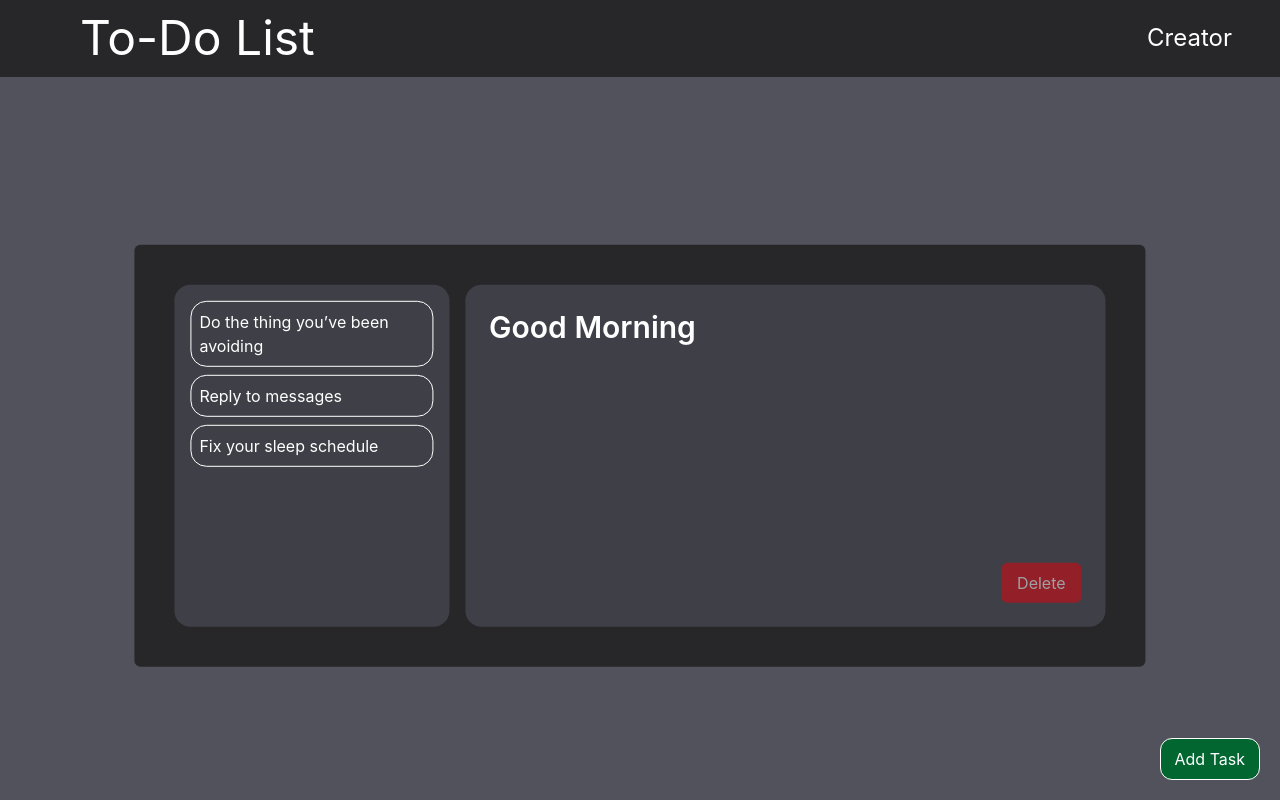
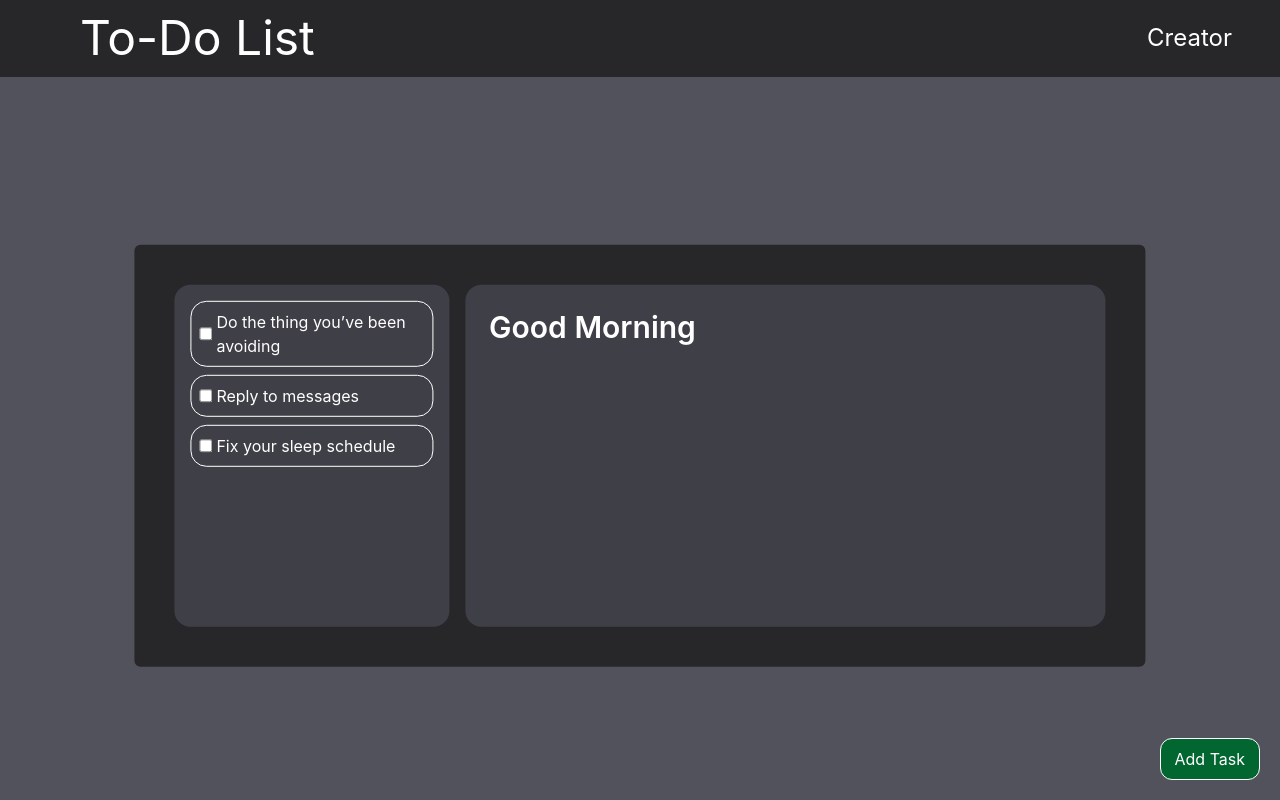
Before and after one commit to hasnain0515/to-do-, a React (Vite) app: page / in a window 1280 px wide. Built offline with nearby package versions, Linux system fonts and the light colour scheme.

Commit message:
basic functionalities complete

```diff
--- a/components/Card.jsx
+++ b/components/Card.jsx
@@ -1,8 +1,9 @@
 import React from 'react'
 
-const Card = ({title,setselected,number}) => {
+const Card = ({title,setselected,number,done}) => {
   return (
-    <div className='border p-2 rounded-2xl' onClick={() => {setselected(number)}}>
+    <div className='border p-2 rounded-2xl flex gap-1' onClick={() => {setselected(number)}}>
+        <input type="checkbox" name="" id="" />
         {title}
     </div>
   )
--- a/components/Hero.jsx
+++ b/components/Hero.jsx
@@ -19,6 +19,7 @@ const Hero = ({ taskList, setTaskList }) => {
       <div className='bg-zinc-700 h-full w-[30%] rounded-2xl flex flex-col gap-2 p-4'>
         {taskList.map((task) => (
           <Card
+            done={task.done}
             key={task.id}
             title={task.title}
             number={task.id}
@@ -39,6 +40,7 @@ const Hero = ({ taskList, setTaskList }) => {
         </div>
 
         <div className='mt-auto flex justify-end'>
+          <div className={`${selectedTask? 'flex' : 'hidden'}`}>
           <button
             onClick={deleteTask}
             disabled={selected === null}
@@ -46,6 +48,7 @@ const Hero = ({ taskList, setTaskList }) => {
           >
             Delete
           </button>
+          </div>
         </div>
 
       </div>
--- a/src/App.jsx
+++ b/src/App.jsx
@@ -8,16 +8,19 @@ const App = () => {
   const [isModelOpen, setisModelOpen] = useState(false)
   const [taskList,setTaskList ] = useState([
   {
+    done: false,
     id: crypto.randomUUID(),
     title: "Do the thing you’ve been avoiding",
     description: "You know exactly which one. Don’t pretend you don’t."
   },
   {
+    done: false,
     id: crypto.randomUUID(),
     title: "Reply to messages",
     description: "Yes, even the awkward ones you opened and ignored."
   },
   {
+    done: false,
     id: crypto.randomUUID(),
     title: "Fix your sleep schedule",
     description: "Scrolling at 2AM is not a personality trait."
```
